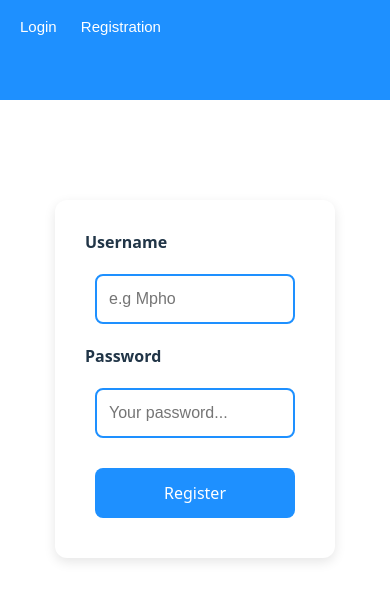
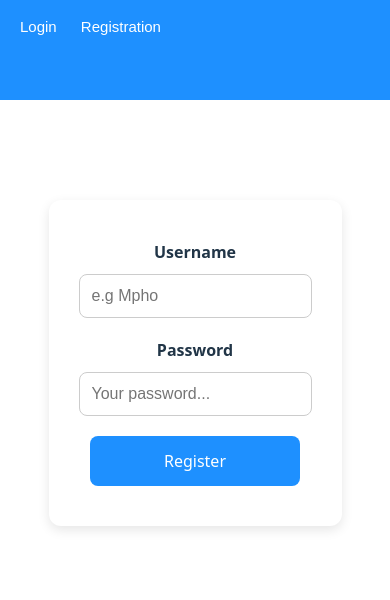
Before and after one commit to RaskoProggramer/PostChatClient, a React (Vite) app: page /registration in a window 390 px wide. Shown: the top 600 px of the page. Built offline with nearby package versions, Linux system fonts and the light colour scheme; no server answers.

Commit message:
mobile responsiveness

```diff
--- a/src/App.css
+++ b/src/App.css
@@ -112,7 +112,72 @@
   box-sizing: border-box;
 }
 
+.registerContainer {
+  display: flex;
+  align-items: center;
+  flex-direction: column;
 
+  width: 100%;
+  min-height: 100vh;
+
+  padding-top: 100px;
+}
+
+.registerContainer form {
+  display: flex;
+  flex-direction: column;
+  align-items: center;
+}
+
+.registerContainer label {
+  margin-top: 10px;
+}
+
+.formInput,
+.registerContainer button {
+  width: 200px;
+  height: 50px;
+
+  border-radius: 8px;
+  border: none;
+
+  margin: 10px;
+  padding: 10px;
+
+  font-size: 16px;
+}
+
+.formInput {
+  border: 2px solid dodgerblue;
+}
+
+.registerContainer button {
+  background-color: dodgerblue;
+  color: white;
+
+  cursor: pointer;
+}
+
+.registerContainer span {
+  color: red;
+  font-size: 14px;
+}
+
+.buttons label {
+  margin-right: 20px;
+  margin-left: 10px;
+  color: white;
+}
+
+/* MOBILE */
+
+@media (max-width: 768px) {
+  .formInput,
+  .registerContainer button {
+    width: 90%;
+    max-width: 300px;
+  }
+}
 
 span {
   color: red;
--- a/src/pages/Register.jsx
+++ b/src/pages/Register.jsx
@@ -33,7 +33,7 @@
 
   return (
     <div>
-      <div className="loginContainer">
+      <div className="registerContainer">
         <Formik
         initialValues={initialValue}
         onSubmit={onSubmit}
```
